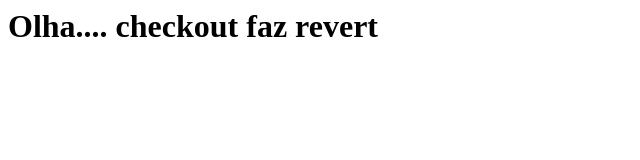
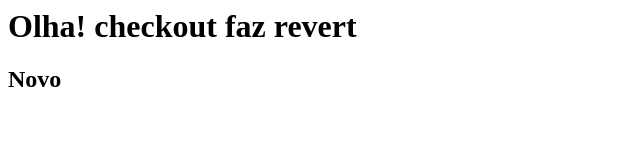
Before and after one commit to guilhermegrigoletto/curso-git, a plain HTML site: page index.html in a window 1280 px wide. Shown: the whole page, without its empty margins (0-640 px from the left). Drawn offline with Linux system fonts and the light colour scheme.

Commit message:
alteracao grande

```diff
--- a/index.html
+++ b/index.html
@@ -2,6 +2,7 @@
 	<head>
 	</head>
 	<body>
-		<h1>Olha.... checkout faz revert</h1>
+		<h1>Olha! checkout faz revert</h1>
+		<h2>Novo</h2>
 	</body>
 </html>
```
